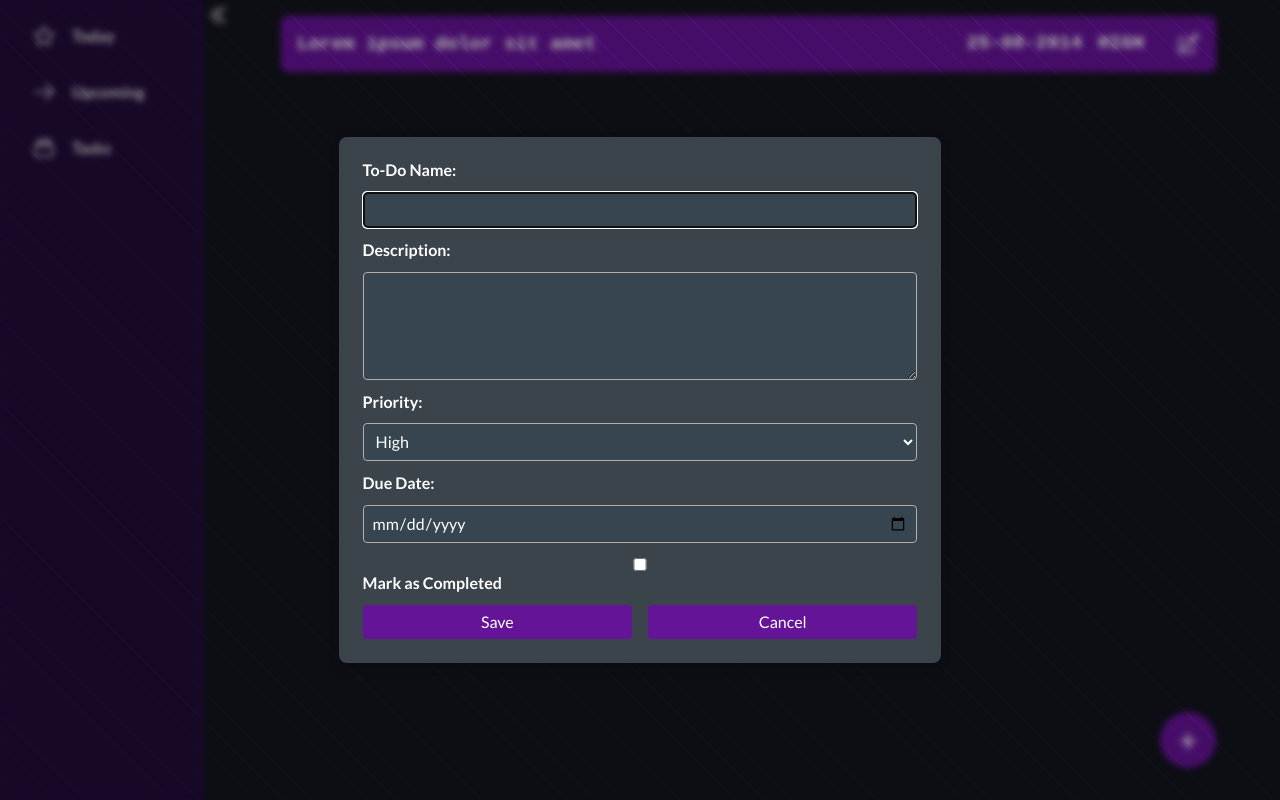
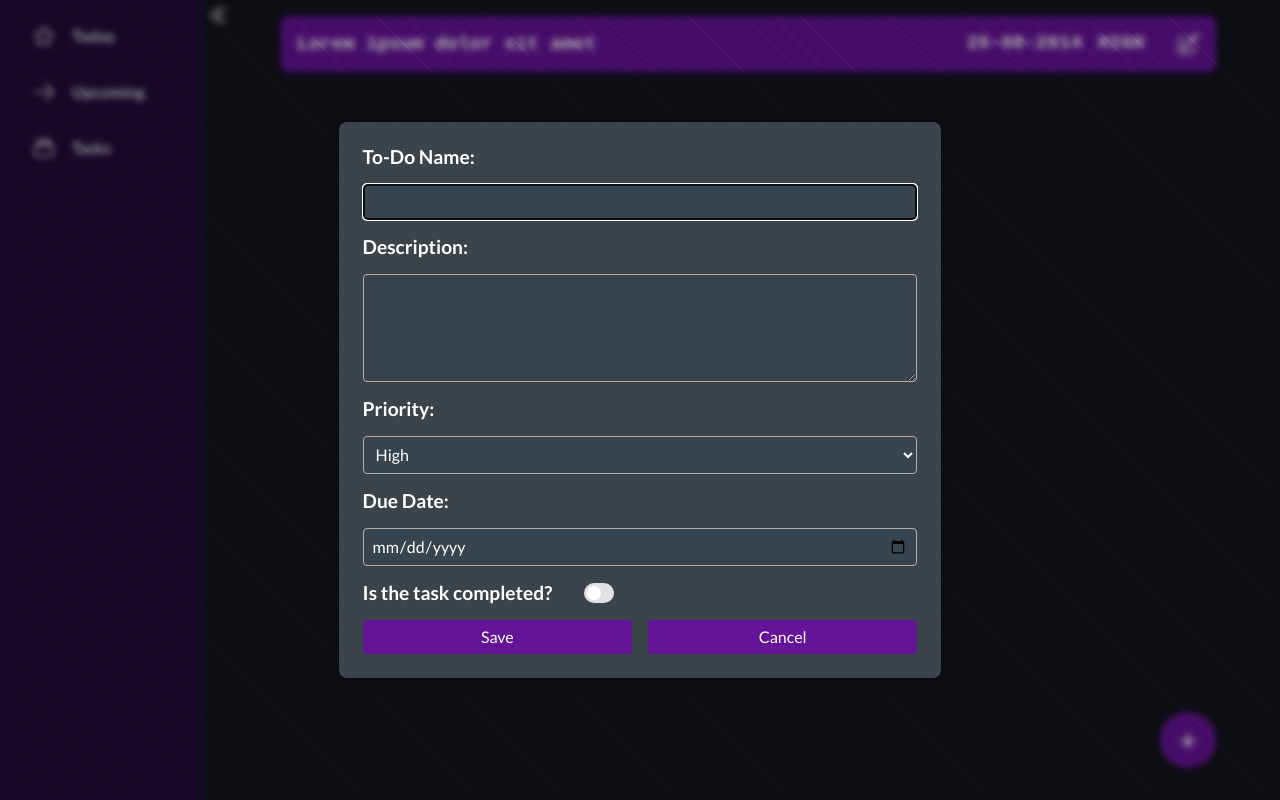
Before and after one commit to Suqbs/todo-list, a website built with webpack: page src/template.html in a window 1280 px wide. Both pictures are taken after a click on the button "Add New Todo". Built offline with nearby package versions, Linux system fonts and the light colour scheme.

```diff
--- a/src/styles.css
+++ b/src/styles.css
@@ -339,11 +339,10 @@
 form {
   display: flex;
   flex-direction: column;
-  gap: 0.8rem;
+  gap: 1rem;
 }
 
 label {
-  font-weight: bold;
 }
 
 dialog {
@@ -360,7 +359,9 @@
     color: white;
   }
 
-  select:hover {
+  label {
+    font-weight: bold;
+    font-size: 1.2rem;
   }
 
   &::backdrop {
@@ -372,7 +373,6 @@
       rgba(0, 0, 0, 0.3) 20px
     );
     backdrop-filter: blur(3px);
-  }
   }
 
   textarea {
@@ -398,3 +398,73 @@
       background-color: var(--dialog-button-bg-color-hover);
     }
   }
+
+  .completed-label {
+    display: flex;
+    gap: 2rem;
+    align-items: center;
+  }
+}
+
+.completed-label .completed {
+  appearance: none;
+  background-color: #dfe1e4;
+  border-radius: 72px;
+  border-style: none;
+  flex-shrink: 0;
+  height: 20px;
+  margin: 0;
+  position: relative;
+  width: 30px;
+}
+
+.completed-label .completed::before {
+  bottom: -6px;
+  content: "";
+  left: -6px;
+  position: absolute;
+  right: -6px;
+  top: -6px;
+}
+
+.completed-label .completed,
+.completed-label .completed::after {
+  transition: all 100ms ease-out;
+}
+
+.completed-label .completed::after {
+  background-color: #fff;
+  border-radius: 50%;
+  content: "";
+  height: 14px;
+  left: 3px;
+  position: absolute;
+  top: 3px;
+  width: 14px;
+}
+
+.completed-label input[type="checkbox"] {
+  cursor: default;
+}
+
+.completed-label .completed:hover {
+  background-color: #c9cbcd;
+  transition-duration: 0s;
+}
+
+.completed-label .completed:checked {
+  background-color: #6e79d6;
+}
+
+.completed-label .completed:checked::after {
+  background-color: #fff;
+  left: 13px;
+}
+
+.completed-label :focus:not(.focus-visible) {
+  outline: 0;
+}
+
+.completed-label .completed:checked:hover {
+  background-color: #535db3;
+}
--- a/src/template.html
+++ b/src/template.html
@@ -107,9 +107,9 @@
         <label for="dueDate">Due Date:</label>
         <input type="date" id="dueDate" name="dueDate" required>
 
-        <label>
-          <input type="checkbox" id="completed" name="completed">
-          Mark as Completed
+        <label class="completed-label">
+          <p>Is the task completed?</p>
+          <input type="checkbox" id="completed" class="completed" name="completed">
         </label>
 
         <div class="dialog-buttons">
```
Lines whose indentation alone changed are shown as unchanged.
